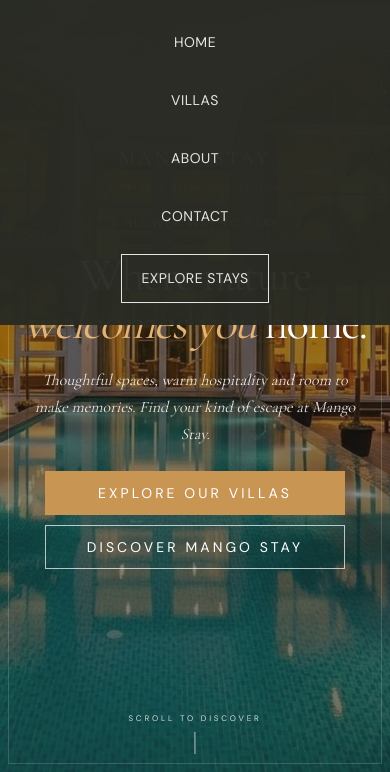
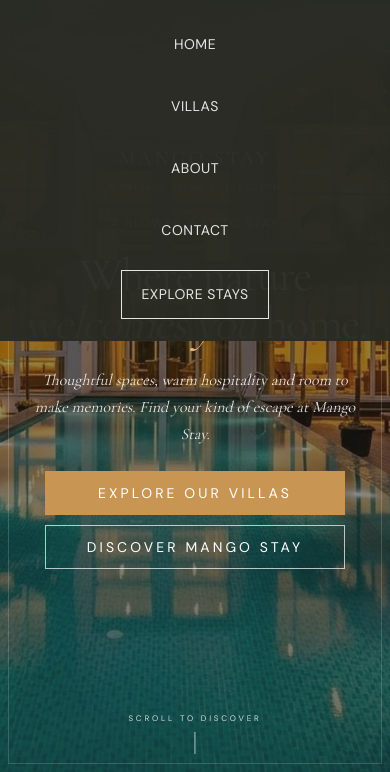
Before and after one commit to kartikbhor413-hash/hemant-more-project, a plain HTML site: page index.html in a window 390 px wide. Both pictures are taken after a click on the button "Open navigation". Shown: the part 72-844 px from the top of the page. Drawn offline with nearby package versions, Linux system fonts and the light colour scheme.

Commit message:
Improve homepage layout on mobile

```diff
--- a/index.html
+++ b/index.html
@@ -421,13 +421,21 @@ button,a,input,select,textarea{-webkit-tap-highlight-color:transparent}
 a,button{touch-action:manipulation}
 :focus-visible{outline:3px solid #c99553!important;outline-offset:3px}
 @media (hover:hover){a,button{transition-duration:.2s}}
+@media(max-width:850px){
+ .nav-links{
+  max-height:calc(100svh - 84px);
+  overflow-y:auto;
+  overscroll-behavior-y:contain;
+ }
+ .nav-links a{min-height:44px}
+}
 @media(max-width:767px){
  html{scroll-padding-top:72px}
  body{font-size:15px;line-height:1.55}
  .nav{padding:13px 17px;gap:12px}
  .brand{min-width:0}
  .nav-links{max-width:100vw}
- .hero{min-height:100svh;min-height:100dvh;padding-inline:18px}
+ .hero{min-height:100svh;padding-inline:18px}
  .hero-content,.hero-inner{width:100%;max-width:100%;padding-inline:0}
  .hero h1{font-size:clamp(42px,11vw,68px);line-height:1.02;overflow-wrap:normal}
  .hero p{font-size:clamp(13px,3.7vw,16px);line-height:1.75}
```
